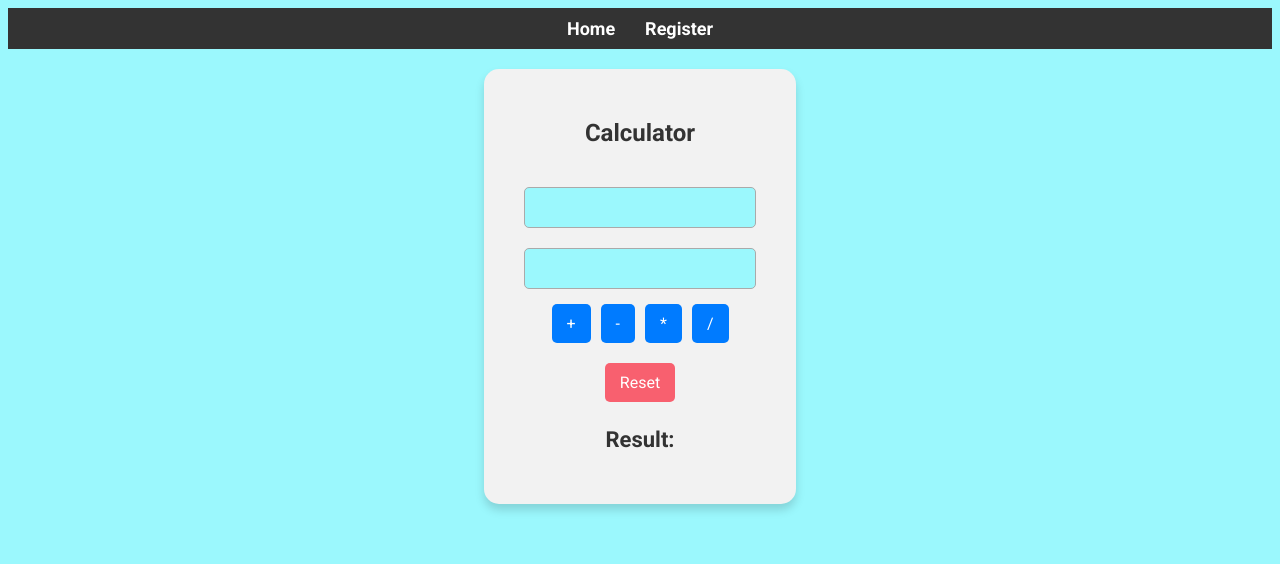
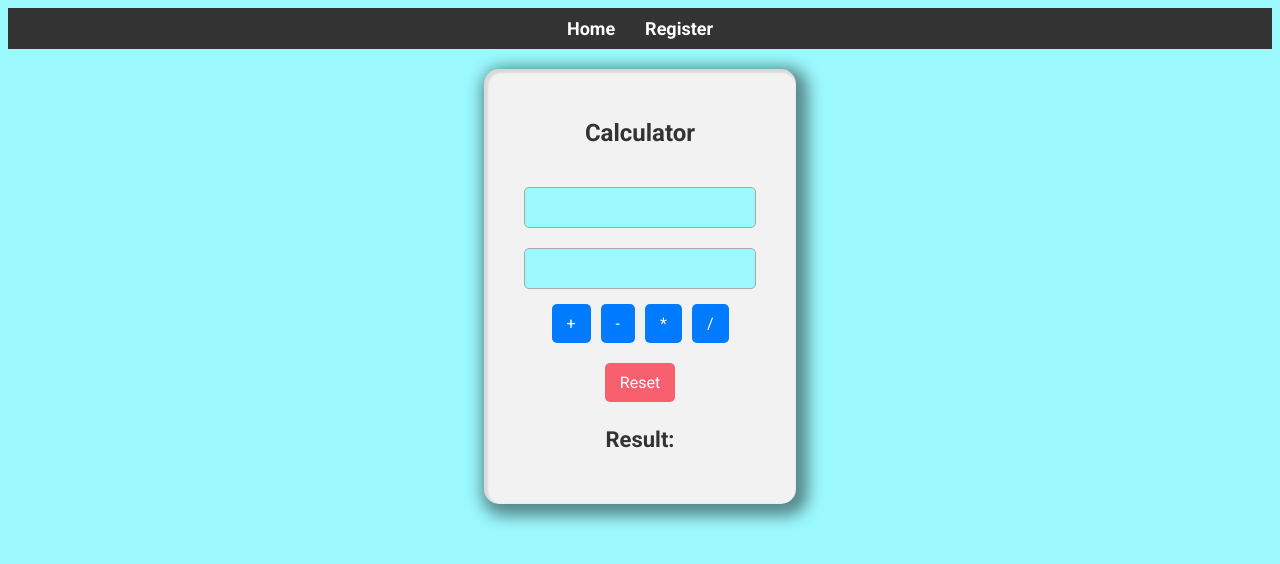
Before and after one commit to nathansolfan/portfolio, a React (Create React App) app: page /calculator in a window 1280 px wide. Shown: the top 564 px of the page. Built offline with nearby package versions, Linux system fonts and the light colour scheme; a web font is replaced by a local one.

Commit message:
Used some box-shadow

```diff
--- a/src/Components/Calculator/Calculator.css
+++ b/src/Components/Calculator/Calculator.css
@@ -2,9 +2,14 @@
     background-color: #f2f2f2; /* Light grey background */
     padding: 30px; /* Increased spacing inside the box for a more open feel */
     border-radius: 15px; /* Slightly larger rounded corners for the box */
-    box-shadow: 0 6px 10px rgba(0, 0, 0, 0.15); /* Enhanced shadow for more depth */
+    box-shadow: inset 2px 2px 2px 2px rgba(0, 0, 0, 0.1), 5px 5px 15px 7px rgba(0, 0, 0, 0.45); /* Inset shadow for depth + enhanced outer shadow */
+
     width: max-content; /* Box width adjusts to content */
     margin: 20px auto; /* Center the calculator box */
+    transition: box-shadow 0.5s ease-in-out; /* Smooth transition for shadow */
+  }
+  .calculator-box:hover {
+    box-shadow: inset 4px 4px 4px 8px rgba(0, 0, 0, 0.1), 0 12px 20px rgba(0, 0, 0, 0.2); /* Intensify outer shadow on hover for more depth */
   }
 
   .calculator {
```
